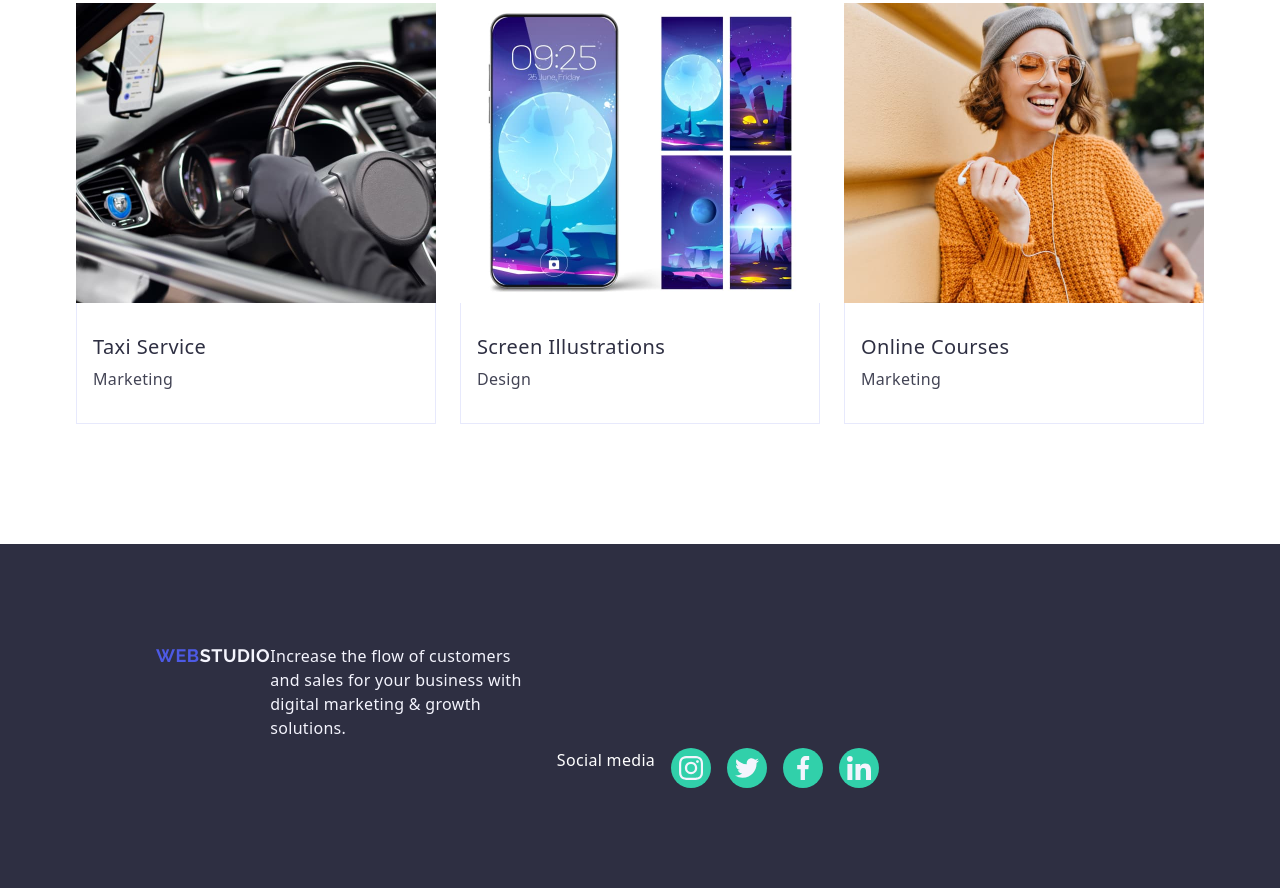
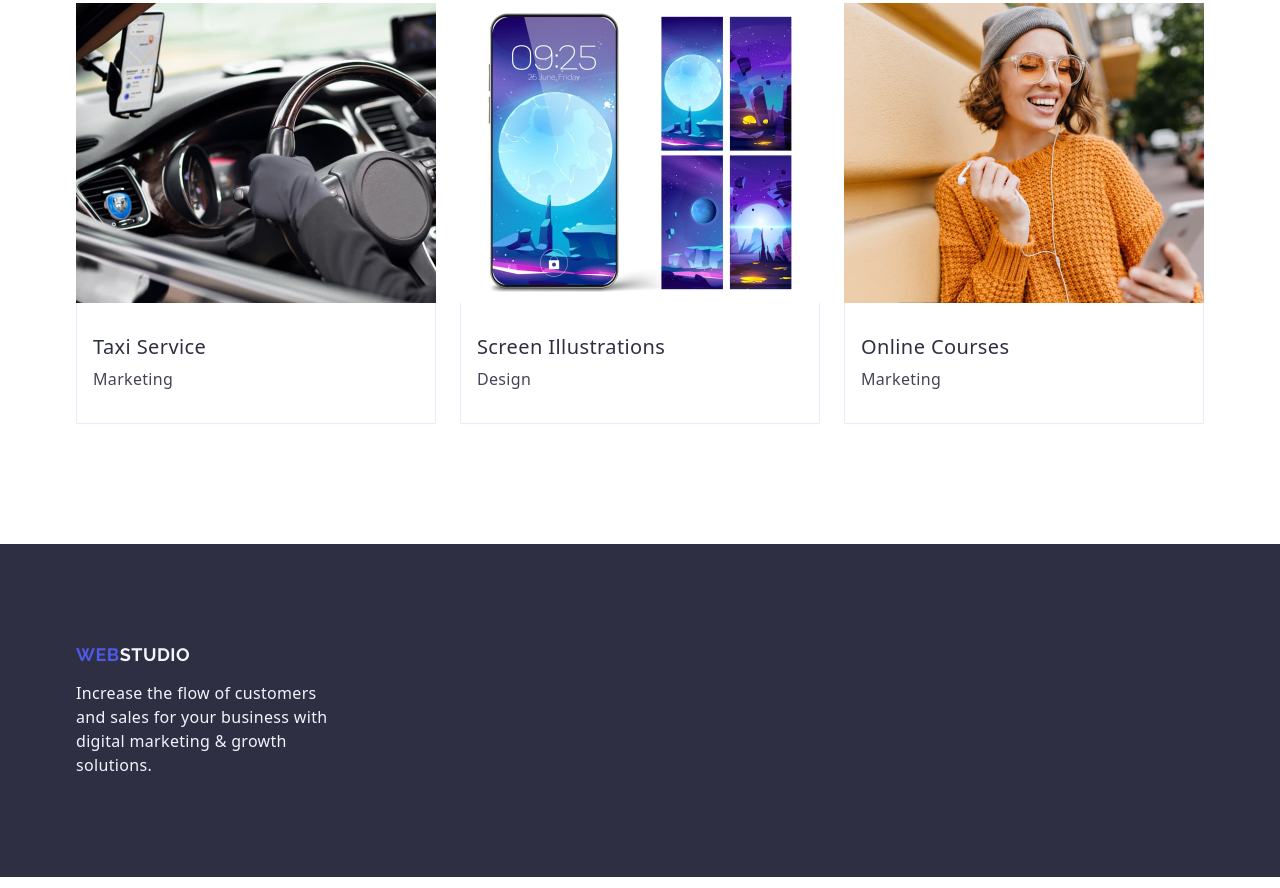
Before and after one commit to Andrey-Myronenko/goit-markup-hw-04, a plain HTML site: page index.html in a window 1280 px wide. Shown: the part 2699-3587 px from the top of the page. Drawn offline with nearby package versions, Linux system fonts and the light colour scheme.

Commit message:
here we go again

```diff
--- a/css/styles.css
+++ b/css/styles.css
@@ -374,6 +374,9 @@ section {
   box-shadow: 0px 1px 6px rgba(46, 47, 66, 0.08),
     0px 1px 1px rgba(46, 47, 66, 0.16),
     0px 2px 1px rgba(46, 47, 66, 0.08);
+}
+
+.portfolio-img-p:hover {
   transform: translateY(0%);
 }
 
@@ -431,21 +434,13 @@ section {
 }
 
 .footer-down {
-  background-color: #2e2f42;
+  background-color: #2E2F42;
   color: #f4f4fd;
-  padding-top: 100px;
-  padding-bottom: 100px;
-  padding-left: 156px;
-}
-
-.footer-logo-p {
-  display: flex;
-  align-items: baseline;
-  margin-right: 120px;
+  padding: 100px 0;
 }
 
 .logo-nav-footer {
-  font-family: 'Raleway', sans-serif;
+  font-family: "Raleway", sans-serif;
   font-weight: 700;
   font-size: 18px;
   line-height: 1.17;
@@ -463,53 +458,6 @@ section {
 .footer-p {
   line-height: 1.5;
   letter-spacing: 0.02em;
-  color: #f4f4fd;
+  color: #F4F4FD;
   max-width: 264px;
 }
-
-.footer-icons {
-  display: flex;
-    justify-content: center;
-    padding-top: 8px;
-    gap: 16px;
-}
-
-.footer-icons-p {
-  font-weight: 500;
-  font-size: 16px;
-  line-height: 1.5;
-  letter-spacing: 0.02em;
-  color: #ffffff;
-  margin-bottom: 16px;
-}
-
-.footer-ul {
-  display: flex;
-  gap: 16px;
-}
-
-.footer-li {
-  width: 40px;
-  height: 40px;
-}
-
-.footer-link {
-  width: 100%;
-  height: 100%;
-  background-color: #4d5ae5;
-  border-radius: 50%;
-  display: flex;
-  align-items: center;
-  justify-content: center;
-  background-color: #31d0aa;
-
-}
-
-.footer-link:hover,
-.footer-link:focus {
-  background-color: #31d0aa;
-}
-
-.svg-footer {
-  fill: #f4f4fd;
-}
--- a/index.html
+++ b/index.html
@@ -313,35 +313,11 @@
         </main>
 
             <footer class="footer-down">
-                <div class="footer-logo-p">
+                <div class="container">
                     <a class="logo-nav-footer" href="./index.html">Web<span class="accent-footer">Studio</span></a>
-                    <p class="footer-p">Increase the flow of customers and sales for your business with digital marketing & growth solutions.</p>
+                    <p class="footer-p">Increase the flow of customers and sales for your business with digital marketing & growth
+                        solutions.</p>
                 </div>
-                    <div class="footer-icons">
-                        <p class="footer-icons-p">Social media</p>
-                        <ul class="footer-ul">
-                            <li class="footer-li">
-                                <a class="footer-link" href="instagram.com"><svg class="svg-footer" width="24" height="24">
-                                    <use href="./images/icons.svg#icon-instagram"></use>
-                                </svg></a>
-                            </li>
-                        <li class="footer-li">
-                            <a class="footer-link" href="twitter.com"><svg class="svg-footer" width="24" height="24">
-                                <use href="./images/icons.svg#icon-group"></use>
-                            </svg></a>
-                        </li>
-                        <li class="footer-li">
-                            <a class="footer-link" href="facebook.com"><svg class="svg-footer" width="24" height="24">
-                                <use href="./images/icons.svg#icon-facebook"></use>
-                            </svg></a>
-                        </li>
-                        <li class="footer-li">
-                            <a class="footer-link" href="linkedin.com"><svg class="svg-footer" width="24" height="24">
-                                <use href="./images/icons.svg#icon-linkedin"></use>
-                            </svg></a>
-                        </li>
-                        </ul>
-                    </div>
             </footer>
     </body>
 </html>
```
Also changed, not shown: 1 other file.
